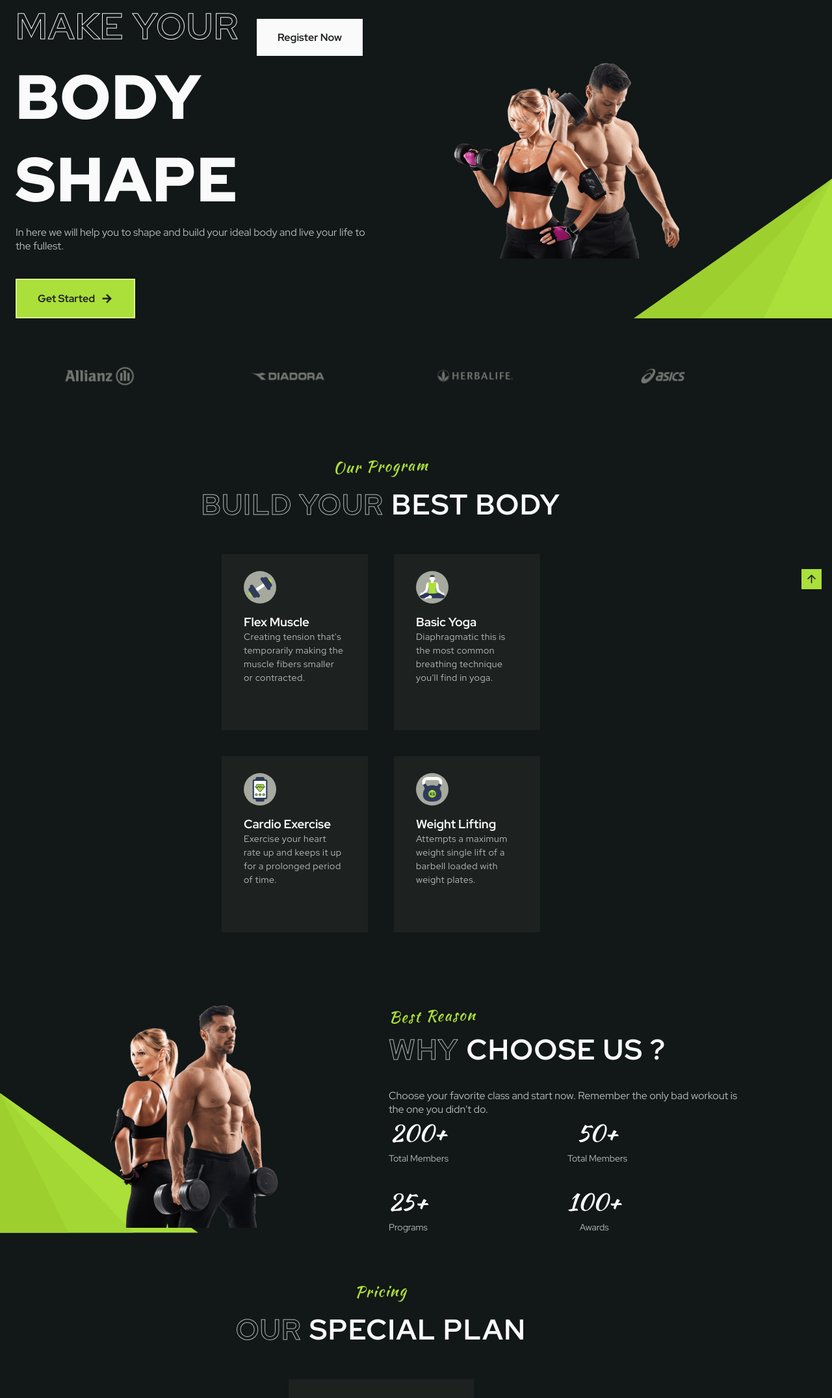
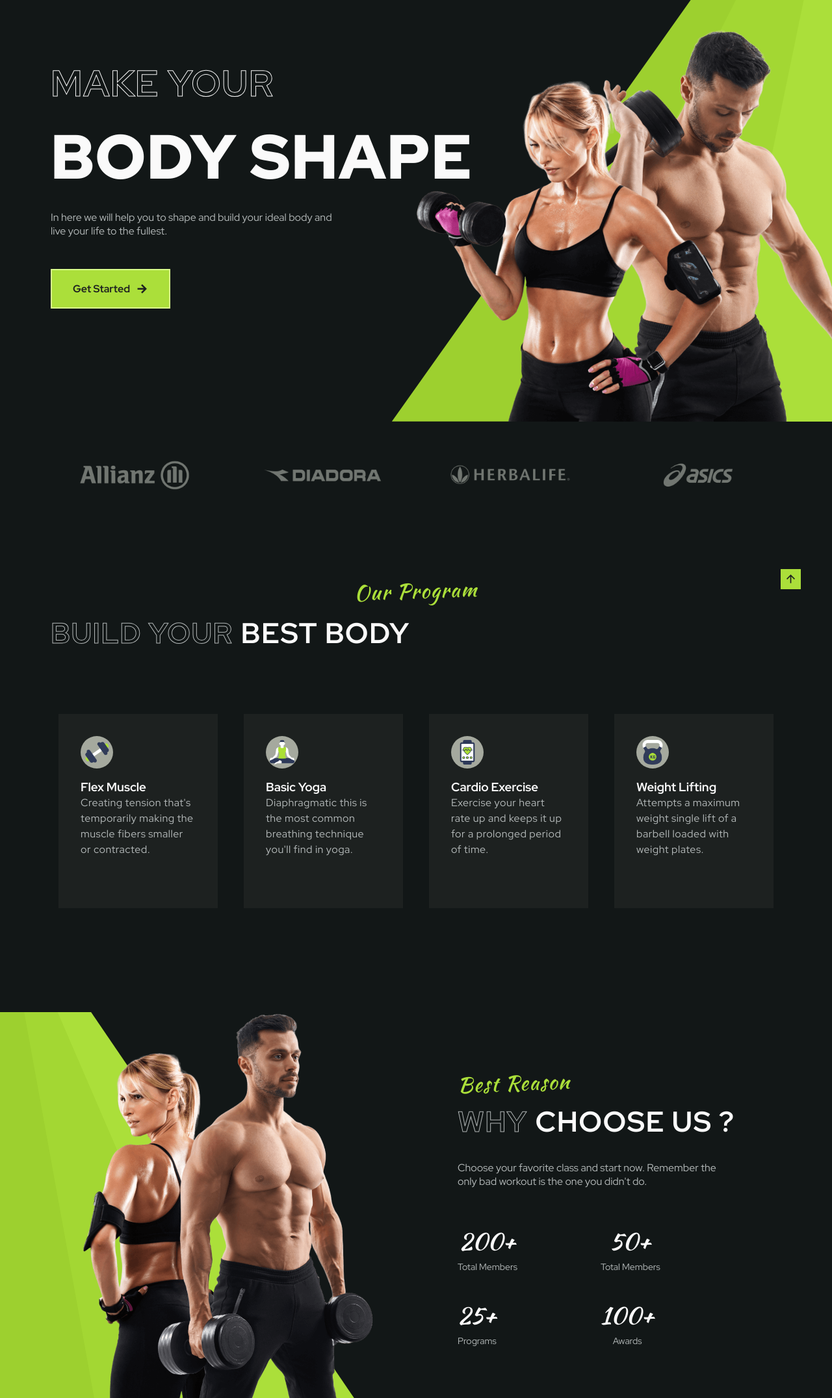
Before and after one commit to X-Design/WEB-HBE-GYM, a plain HTML site: page index.html in a window 1280 px wide. Shown: the part 133-2285 px from the top of the page at 65% size. Drawn offline with nearby package versions, Linux system fonts and the light colour scheme.

Commit message:
web-13022024

```diff
--- a/assets/css/styles.css
+++ b/assets/css/styles.css
@@ -797,7 +797,9 @@ img {
       align-items: center;
     }
     .home__data,
-    .choose__content .section__data
+    .choose__content .section__data,
+    .choose__description,
+    .calculate__description
       {
       text-align: initial;
     }
@@ -814,8 +816,202 @@ img {
     .choose__data{
       justify-items: flex-start;
     }
-    .choose__content .section__titles{
+    .choose__content .section__titles,
+    .calculate__content, .section__titles{
       justify-content: initial;
+    }
+    .pricing__container{
+      grid-template-columns: repeat(2, 285px);
+      gap: 2.5rem;
+    }
+    .calculate__container{
+      grid-template-columns: 1fr .8fr;
+      align-items: center;
+    }
+    .calculate__form{
+      grid-template-columns: repeat(2, 1fr);
+      column-gap: 1.5rem;
+    }
+    .calculate__form .button{
+      grid-column: 1 /3 ;
+    }
+    .footer__container{
+      grid-template-columns: repeat(2, max-content);
+      justify-content: space-between;
+    }
+    .footer__content{
+      grid-template-columns: repeat(3, max-content);
     }
 }
 /* For large devices */
+@media screen and (min-width:1023px) {
+  .nav{
+    height: calc(var(--header-height)+2rem);
+  }
+  .nav__menu{
+    width: initial;
+  }
+  .nav__toggle,
+  .nav__close{
+    display: none;
+  }
+  .nav__list{
+    flex-direction: row;
+    padding: 0;
+    align-items: center;
+    column-gap: 4rem;
+  }
+  .section{
+    padding: 7rem 0 0;
+  }
+  .section__subtitle{
+    font-size: 2rem;
+  }
+  .home__container{
+    grid-template-columns: repeat(2, max-content);
+    align-items: initial;
+  }
+  .home__title{
+    margin: .75rem 0 1.25rem;
+  }
+  .home__description{
+    width: 445px;
+    margin-bottom: 3rem;
+  }
+  .home__img{
+    width: 550px;
+    transform: translateX(-6rem);
+  }
+  .home__triangle{
+    height: 700px;
+  }
+  .home__triangle-1{
+    width: 145px;
+  }
+  .home__triangle-2{
+    width: 345px;
+  }
+  .home__triangle-3{
+    width: 545px;
+  }
+  .logos{
+    padding: 3.5rem 0 1rem;
+  }
+  .logos__img{
+    width: 190px;
+  }
+  .choose__overflow{
+    overflow: hidden;
+  }
+  .choose__img{
+    width: 350px;
+  }
+  .choose__triangle{
+    height: 700px;
+  }
+  .choose__triangle-1{
+    width: 545px;
+  }
+  .choose__triangle-2{
+    width: 345px;
+  }
+  .choose__triangle-3{
+    width: 145px;
+  }
+  .footer{
+    padding-bottom: 3rem;
+  }
+  .footer__form{
+    flex-direction: row;
+  }
+  .footer__content{
+    column-gap: 5rem;
+  }
+  .footer__group{
+    grid-template-columns: repeat(2, max-content);
+    justify-content: space-between;
+    margin-top: 7rem;
+  }
+  .footer__social{
+    order: 1;
+  }
+}
+@media screen and (min-width: 1150px){
+  .container{
+    margin-left: auto;
+    margin-right: auto;
+  }
+  .home__data{
+    padding-top: 3rem;
+  }
+  .home__images{
+    transform: translateX(-9rem);
+  }
+  .home__img{
+    width: 700px;
+      transform: translateX(2rem);
+  }
+  .home__triangle{
+    height: 995px;
+  }
+  .home__triangle-1{
+    width: 205px;
+  }
+  .home__triangle-2{
+    width: 505px;
+  }
+  .home__triangle-3{
+    width: 705px;
+  }
+  .program__container{
+    grid-template-columns: repeat(4, 245px);
+    padding: 3rem 0;
+  }
+  .program__card{
+    padding: 2rem;
+  }
+  .program__description{
+    font-size: var(--normal-font-size);
+  }
+  .choose__container{
+    column-gap: 8rem;
+  }
+  .choose__img{
+    width: 450px;
+    margin: 0 0 0 auto;
+  }
+  .choose__triangle{
+    height: 800px;
+  }
+  .choose_images{
+    position: relative;
+  }
+  .choose__data{
+    grid-template-columns: repeat(2, max-content);
+    gap: 2.5rem 8rem;
+  }
+  .choose__description{
+      width: 418px;
+      margin-bottom: 3.5rem;
+  }
+  .pricing__container{
+      padding-top: 3rem;
+      grid-template-columns: repeat(3, 320px);
+  }
+  .pricing__card{
+    padding: 2rem 3.5rem;
+    row-gap: 2.5rem;
+  }
+  .calculate__description{
+    width: 415px;
+  }
+  .calculate__form{
+    width: 505px;
+  }
+  .calculate__img{
+    width: 300px;
+  }
+  .scrollup{
+    right: 3rem;
+  }
+}
--- a/index.html
+++ b/index.html
@@ -168,7 +168,7 @@ Attempts a maximum weight single lift of a barbell loaded with weight plates.
                                 </div>
                             </div>
 
-                            <p class="choose__descrition">
+                            <p class="choose__description">
                                 Choose your favorite class and start now. Remember the
 only bad workout is the one you didn't do.
                             </p>
```
